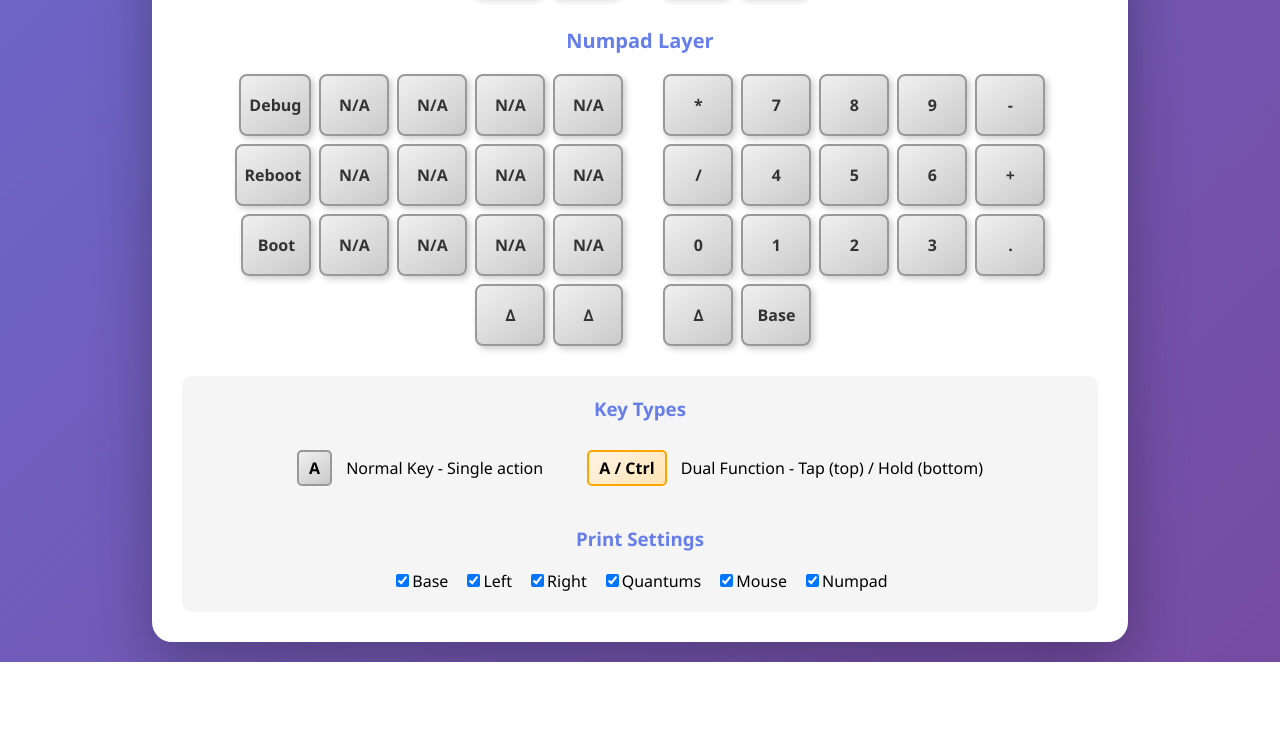
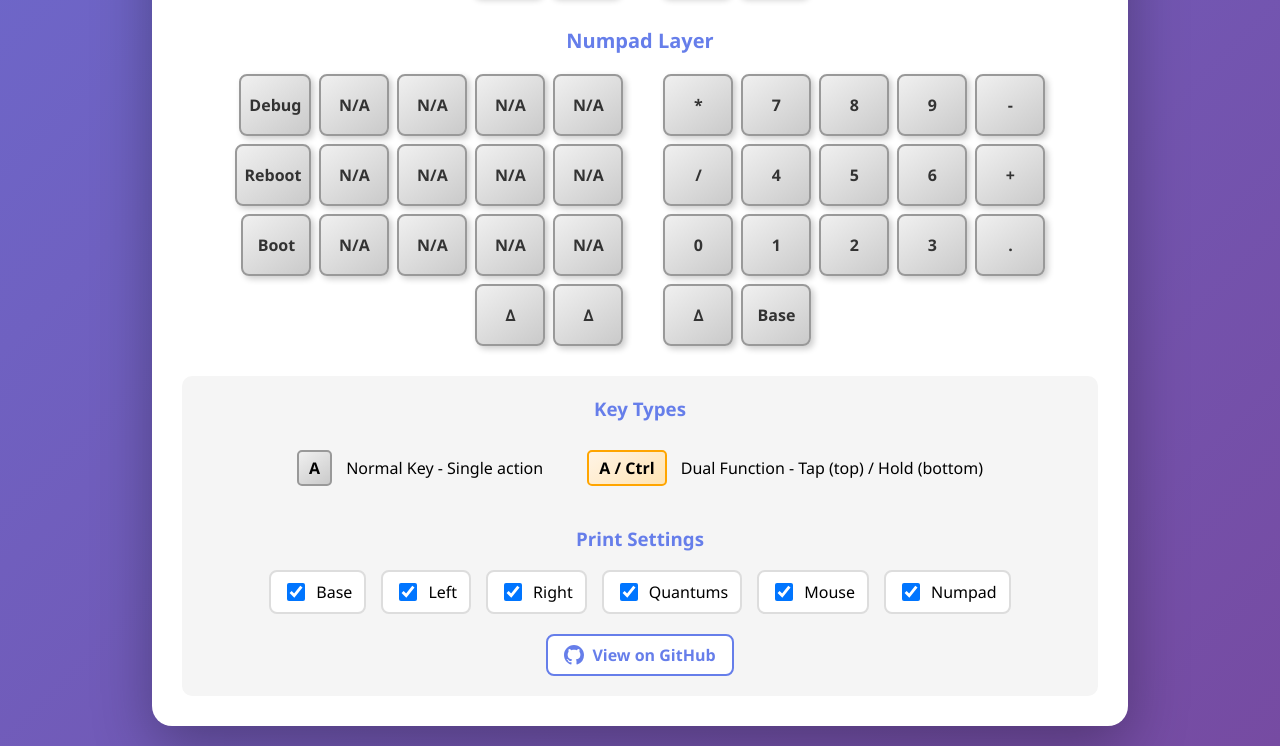
Before and after one commit to Dracks/keyboard-draft-viewer, a website built with Vite: page index.html in a window 1280 px wide. Shown: the part 1862-2608 px from the top of the page. Before the commit the page ends 2524 px from the top, so only its background shows below. Built offline with nearby package versions, Linux system fonts and the light colour scheme.

Commit message:
added the  github link

```diff
--- a/index.html
+++ b/index.html
@@ -153,6 +153,54 @@
             background: linear-gradient(145deg, #fff4e6, #ffe4b3);
             border: 2px solid #ffa500;
         }
+        .checkbox-item {
+            display: flex;
+            align-items: center;
+            gap: 8px;
+            padding: 8px 12px;
+            background: white;
+            border-radius: 8px;
+            border: 2px solid #ddd;
+        }
+        .checkbox-item input[type="checkbox"] {
+            width: 18px;
+            height: 18px;
+            cursor: pointer;
+        }
+        .checkbox-item label {
+            cursor: pointer;
+            user-select: none;
+            font-weight: 500;
+        }
+        .print-checkboxes {
+            display: flex;
+            flex-wrap: wrap;
+            justify-content: center;
+            gap: 15px;
+            margin-top: 15px;
+        }
+        .github-link {
+            margin-top: 20px;
+        }
+        .github-link a {
+            color: #667eea;
+            text-decoration: none;
+            font-weight: 600;
+            display: inline-flex;
+            align-items: center;
+            gap: 8px;
+            padding: 8px 16px;
+            background: white;
+            border-radius: 8px;
+            border: 2px solid #667eea;
+            transition: all 0.2s;
+        }
+        .github-link a:hover {
+            background: #667eea;
+            color: white;
+            transform: translateY(-2px);
+            box-shadow: 0 4px 12px rgba(102, 126, 234, 0.3);
+        }
         @media print {
             .no-print {
                 display: none;
@@ -205,6 +253,10 @@
                 font-size: 14px;
             }
         }
+        @page {
+            margin: 0.5cm;
+            size: auto;
+        }
     </style>
 </head>
 <body>
@@ -222,9 +274,19 @@
                 <span class="legend-key dual">A / Ctrl</span>
                 <span>Dual Function - Tap (top) / Hold (bottom)</span>
             </div>
+
             <h3 style="margin-top: 30px;">Print Settings</h3>
-            <div id="printCheckboxes" style="display: flex; flex-wrap: wrap; justify-content: center; gap: 15px; margin-top: 15px;">
+            <div id="printCheckboxes" class="print-checkboxes">
                 <!-- Checkboxes will be generated here -->
+            </div>
+
+            <div class="github-link">
+                <a href="https://github.com/dracks/keyboard-draft-viewer" target="_blank">
+                    <svg width="20" height="20" fill="currentColor" viewBox="0 0 16 16">
+                        <path d="M8 0C3.58 0 0 3.58 0 8c0 3.54 2.29 6.53 5.47 7.59.4.07.55-.17.55-.38 0-.19-.01-.82-.01-1.49-2.01.37-2.53-.49-2.69-.94-.09-.23-.48-.94-.82-1.13-.28-.15-.68-.52-.01-.53.63-.01 1.08.58 1.23.82.72 1.21 1.87.87 2.33.66.07-.52.28-.87.51-1.07-1.78-.2-3.64-.89-3.64-3.95 0-.87.31-1.59.82-2.15-.08-.2-.36-1.02.08-2.12 0 0 .67-.21 2.2.82.64-.18 1.32-.27 2-.27.68 0 1.36.09 2 .27 1.53-1.04 2.2-.82 2.2-.82.44 1.1.16 1.92.08 2.12.51.56.82 1.27.82 2.15 0 3.07-1.87 3.75-3.65 3.95.29.25.54.73.54 1.48 0 1.07-.01 1.93-.01 2.2 0 .21.15.46.55.38A8.012 8.012 0 0 0 16 8c0-4.42-3.58-8-8-8z"/>
+                    </svg>
+                    View on GitHub
+                </a>
             </div>
         </div>
     </div>
```
